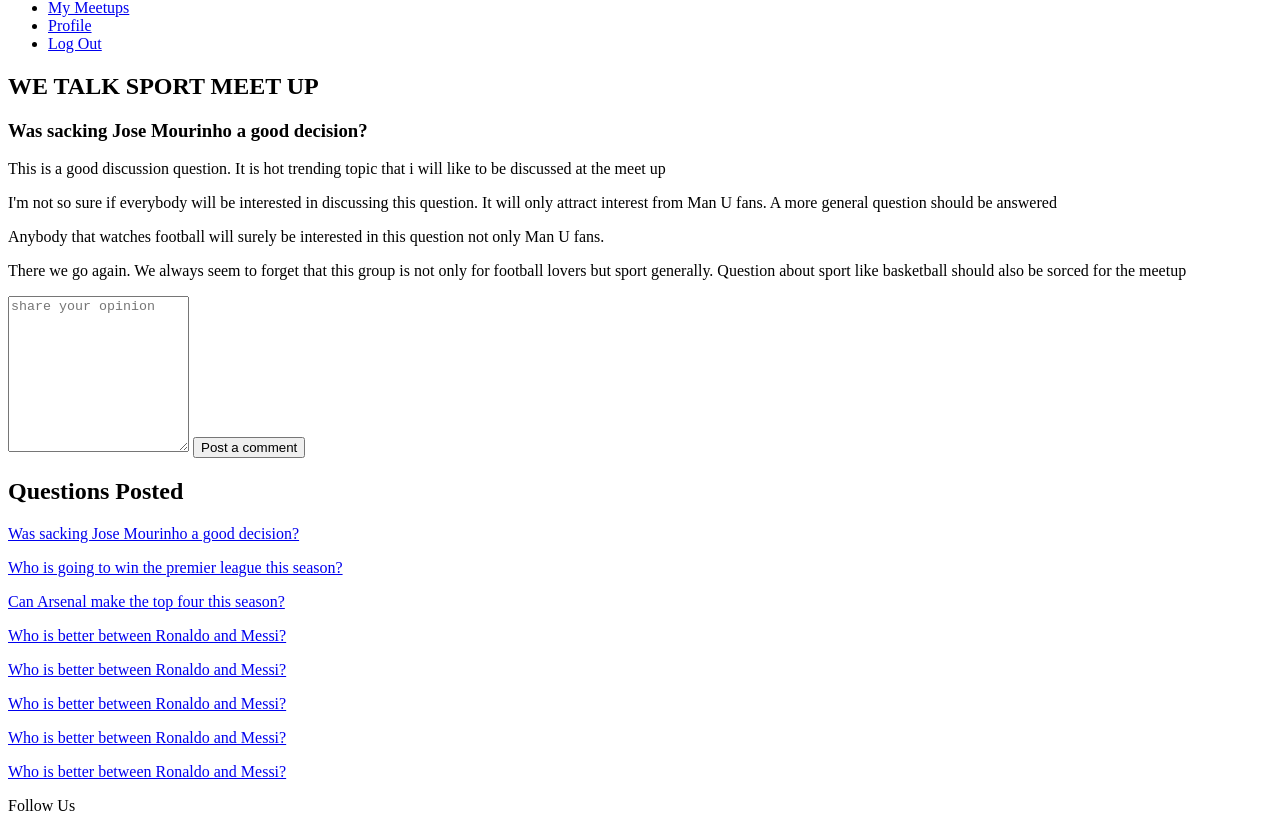
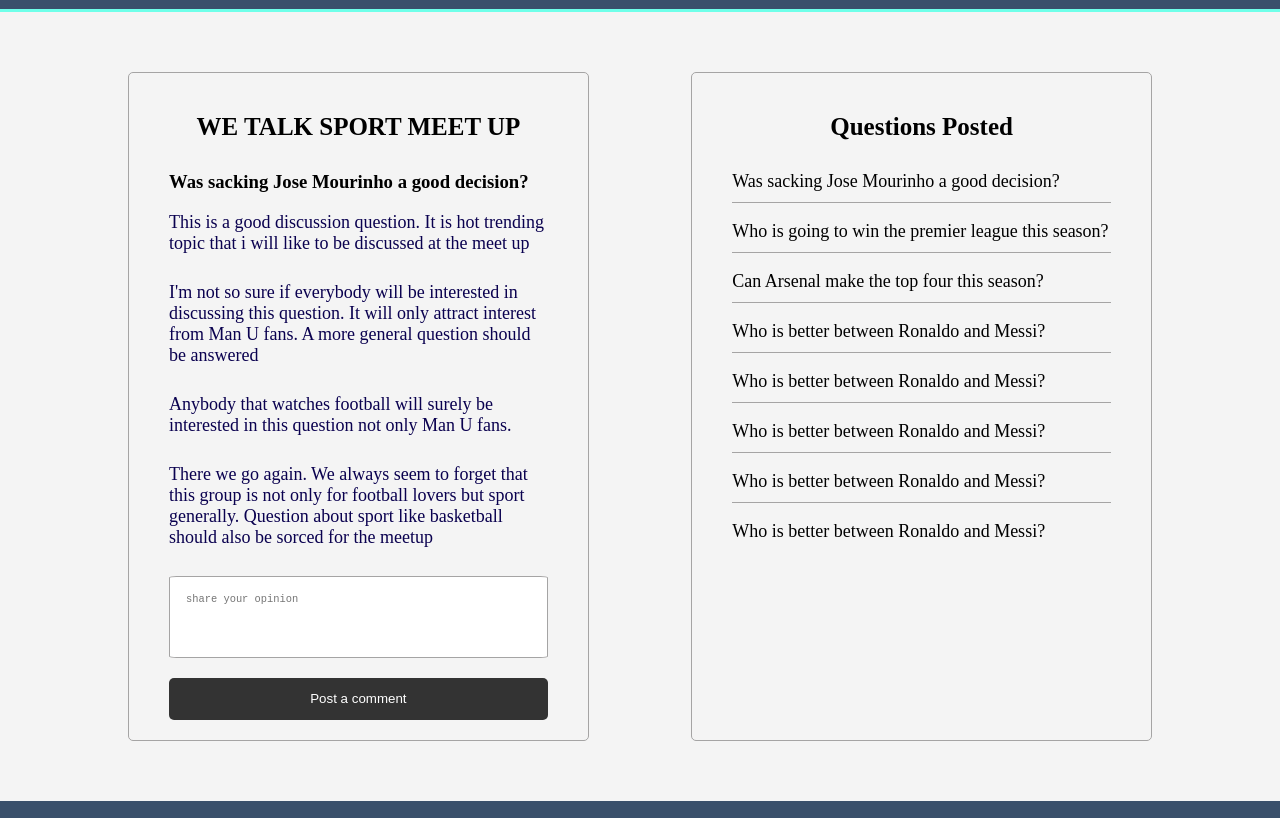
Before and after one commit to uthdev/Questioner, a plain HTML site: page UI/comments.html in a window 1280 px wide. Shown: the part 81-899 px from the top of the page. Drawn offline with Linux system fonts and the light colour scheme.

Commit message:
refactor the comments page

```diff
--- a/UI/comments.html
+++ b/UI/comments.html
@@ -5,69 +5,85 @@
     <meta http-equiv="X-UA-Compatible" content="IE=edge">
     <title>Questioner | Comments</title>
     <meta name="viewport" content="width=device-width, initial-scale=1">
-    <link rel="stylesheet" type="text/css" media="screen" href="./css/style.css" />
-    <script src="main.js"></script>
+    <link rel="stylesheet" type="text/css" media="screen" href="./css/comments.css" />
 </head>
 <body>
-    <header>
-            <div class="container">
-                <div id="brand">
-                    <a href="./index.html"><h1>Questioner</h1></a>
-                </div>
+    <header class="header">
+        <div class="container container-header">
+            <a href="./index.html">
+                <h1>Questioner</h1>
+            </a>
+
             <nav>
                 <ul>
-                        <li><a href="./question.html">My Meetups</a></li>
-                        <li><a href="./profile.html">Profile</a></li>
-                        <li><a href="./index.html">Log Out</a></li>
+                    <li class="nav-item"><a href="./question.html">My Meetups</a></li>
+                    <li class="nav-item"><a href="./profile.html">Profile</a></li>
+                    <li class="nav-item"><a href="./index.html">Log Out</a></li>
                 </ul>
             </nav>
         </div>
     </header>
-        <section class="container">
-            <div id="comments">
+
+    <section class="container two-column-container">
+        <div class="two-col-column card">
             <h2>WE TALK SPORT MEET UP</h2>
+
             <h3>Was sacking Jose Mourinho a good decision?</h3>
+
             <div class="comment-container">
-                        <p>This is a good discussion question. It is hot trending topic that i will like to be discussed at the meet up</p>
+                <p>
+                    This is a good discussion question. It is hot trending topic
+                    that i will like to be discussed at the meet up
+                </p>
+
+                <p>
+                    I'm not so sure if everybody will be interested in discussing this question. It
+                    will only attract interest from Man U fans. A more general question should be answered
+                </p>
+
+                <p>
+                    Anybody that watches football will surely be interested in this question
+                    not only Man U fans.
+                </p>
+
+                <p>
+                    There we go again. We always seem to forget that this group is not only for
+                    football lovers but sport generally. Question about sport like basketball
+                    should also be sorced for the meetup
+                </p>
             </div>
-                    <div class="comment-container">
-                        <p>I'm not so sure if everybody will be interested in discussing this question. It will only attract interest from Man U fans. A more general question should be answered</p>
-                    </div>
-                    <div class="comment-container">
-                        <p>Anybody that watches football will surely be interested in this question not only Man U fans.</p>
-                    </div>
-                    <div class="comment-container">
-                        <p>There we go again. We always seem to forget that this group is not only for football lovers but sport generally. Question about sport like basketball should also be sorced for the meetup</p>
-                    </div>
-                    <form action="#">
-                        <textarea name="comment" id="comment" rows="10" tabindex="4"  required="required" placeholder="share your opinion"></textarea>
-                        <button id="comment_text" type="submit" >Post a comment</button>
+
+            <form action="#" class="feedback-form">
+                <textarea
+                    name="comment"
+                    id="comment"
+                    rows="4"
+                    tabindex="4"
+                    required="required"
+                    placeholder="share your opinion"
+                ></textarea>
+
+                <button class="btn" type="submit">
+                    Post a comment
+                </button>
             </form>
         </div>
 
+        <aside class="two-col-column card card-striped">
+            <h2>Questions Posted</h3>
 
-            <aside class="feeds events">
-                <h2>Questions Posted</h3>
             <p><a href="#">Was sacking Jose Mourinho a good decision?</a></p>
-
             <p><a href="#">Who is going to win the premier league this season?</a></p>
-
             <p><a href="#">Can Arsenal make the top four this season?</a></p>
-
             <p><a href="#">Who is better between Ronaldo and Messi?</a></p>
-
             <p><a href="#">Who is better between Ronaldo and Messi?</a></p>
-
             <p><a href="#">Who is better between Ronaldo and Messi?</a></p>
-
             <p><a href="#">Who is better between Ronaldo and Messi?</a></p>
-
             <p><a href="#">Who is better between Ronaldo and Messi?</a></p>
         </aside>
+    </section>
 
-
-        </section>
-        <footer id="footer">
+    <footer class="footer">
         <div class="container">
             <p>Follow Us</p>
             <a href="#"><img src="./img/facebook.png" alt="facebook"></a>
--- /dev/null
+++ b/UI/css/card.css
@@ -0,0 +1,31 @@
+.card {
+  border: 1px solid #a5a4a4;
+  border-radius: 5px;
+  box-sizing: border-box;
+  padding: 10px 40px;
+}
+
+.card h2 {
+  font-size: 25px;
+  font-weight: bold;
+  margin: 30px 0;
+  text-align: center;
+}
+
+.card p {
+  color: #0A014F;
+  font-size: 18px;
+  padding-bottom: 10px;
+}
+
+.card a {
+  color: initial;
+}
+
+.card.card-striped p {
+  border-bottom: 1px solid #a5a4a4;
+}
+
+.card.card-striped p:last-of-type {
+  border-bottom: none;
+}
--- /dev/null
+++ b/UI/css/comments.css
@@ -0,0 +1,21 @@
+@import './footer.css';
+@import './header.css';
+@import './btn.css';
+@import './card.css';
+@import './global.css';
+.feedback-form {
+  color: #0A014F;
+  border-radius: 5px;
+  display: flex;
+  flex-direction: column;
+  margin-bottom: 10px;
+}
+
+.feedback-form textarea {
+  border-color: #a5a4a4;
+  border-radius: 2%;
+  font-size: 0.8em;
+  margin-bottom: 20px;
+  padding: 16px;
+  resize: none;
+}
--- a/UI/css/global.css
+++ b/UI/css/global.css
@@ -1,5 +1,6 @@
 /* Global styles
 --------------------------*/
+
 body {
   font: arial, Helvetica, sans-serif;
   padding: 0;
@@ -13,6 +14,17 @@ body {
   overflow: hidden;
 }
 
+.two-column-container {
+  display: flex;
+  flex-wrap: wrap;
+  justify-content: space-between;
+  margin: 60px auto;
+}
+
+.two-column-container .two-col-column {
+  width: 45%;
+}
+
 ul {
   margin: 0;
   padding: 0;
@@ -21,3 +33,13 @@ ul {
 a {
   text-decoration: none;
 }
+
+@media(max-width: 890px) {
+  .two-column-container {
+    justify-content: center;
+  }
+
+  .two-column-container .two-col-column {
+    width: 80%;
+  }
+}
--- a/UI/css/question.css
+++ b/UI/css/question.css
@@ -1,7 +1,9 @@
 @import './btn.css';
+@import './card.css';
 @import './footer.css';
 @import './global.css';
 @import './header.css';
+
 .response input[type="text"] {
   box-sizing: border-box;
   height: 40px;
@@ -10,59 +12,12 @@
   margin: 20px 0 20px 0;
 }
 
-.meetup-container {
-  display: flex;
-  flex-wrap: wrap;
-  justify-content: space-between;
-  margin: 60px auto;
-}
-
-.meetup-container .questions-container,
-.meetup-container .feeds {
-  width: 45%;
-}
-
-.meetup-container .feeds {
-  border: 1px solid #a5a4a4;
-  border-radius: 5px;
-  box-sizing: border-box;
-  padding: 10px 40px;
-}
-
-.meetup-container .feeds h2 {
-  font-size: 25px;
-  font-weight: bold;
-  margin: 30px 0;
-  text-align: center;
-}
-
-.meetup-container .feeds p {
-  border-bottom: 1px solid #a5a4a4;
-  color: #0A014F;
-  font-size: 18px;
-  padding-bottom: 10px;
-}
-
-.meetup-container .feeds a {
-  color: initial;
-}
-
-.meetup-container .feeds p:last-of-type {
-  border-bottom: none;
-}
-
 @media(max-width: 890px) {
-  .meetup-container {
+  .two-column-container {
     justify-content: center;
   }
-
   .questions-container {
     margin-bottom: 40px;
     text-align: center;
   }
-
-  .meetup-container .questions-container,
-  .meetup-container .feeds {
-    width: 80%;
-  }
 }
```
Also changed, not shown: UI/question.html (+3 -3 lines). Lines whose indentation alone changed are shown as unchanged.
